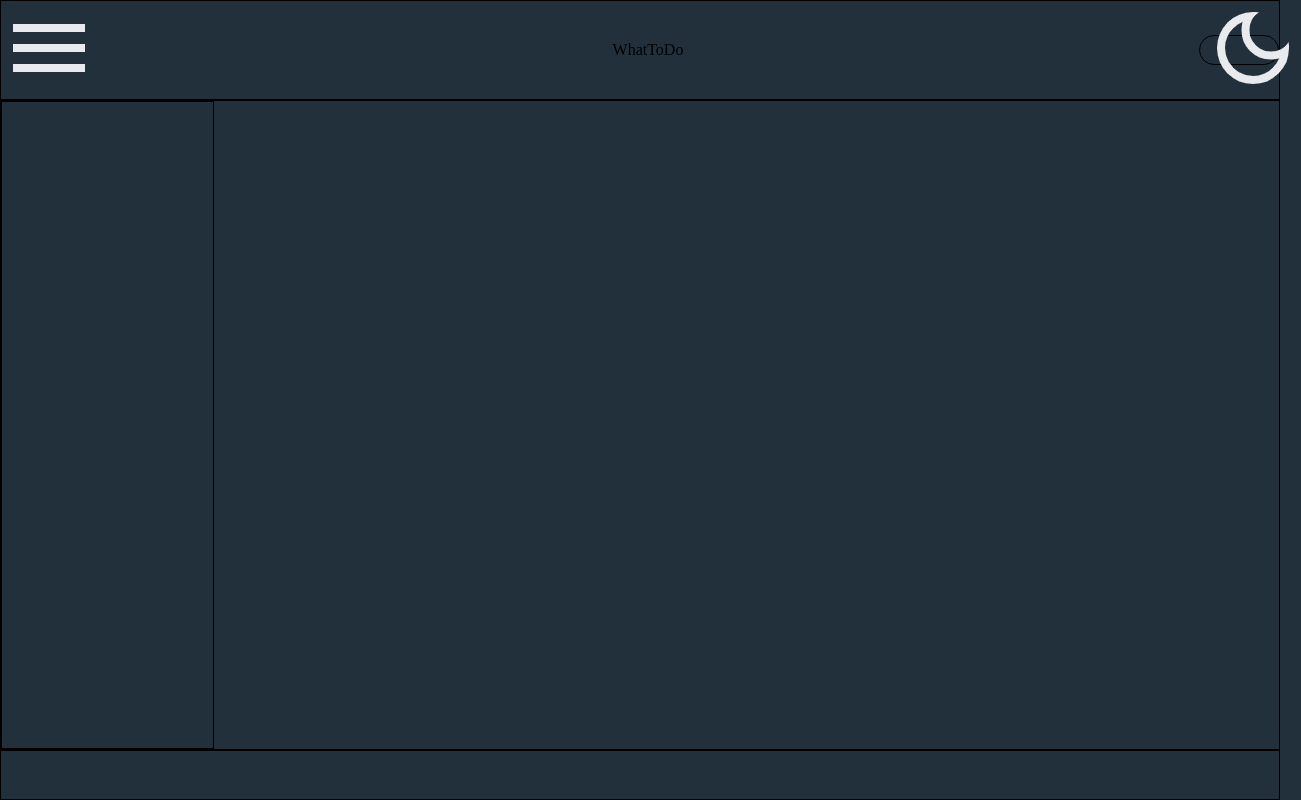
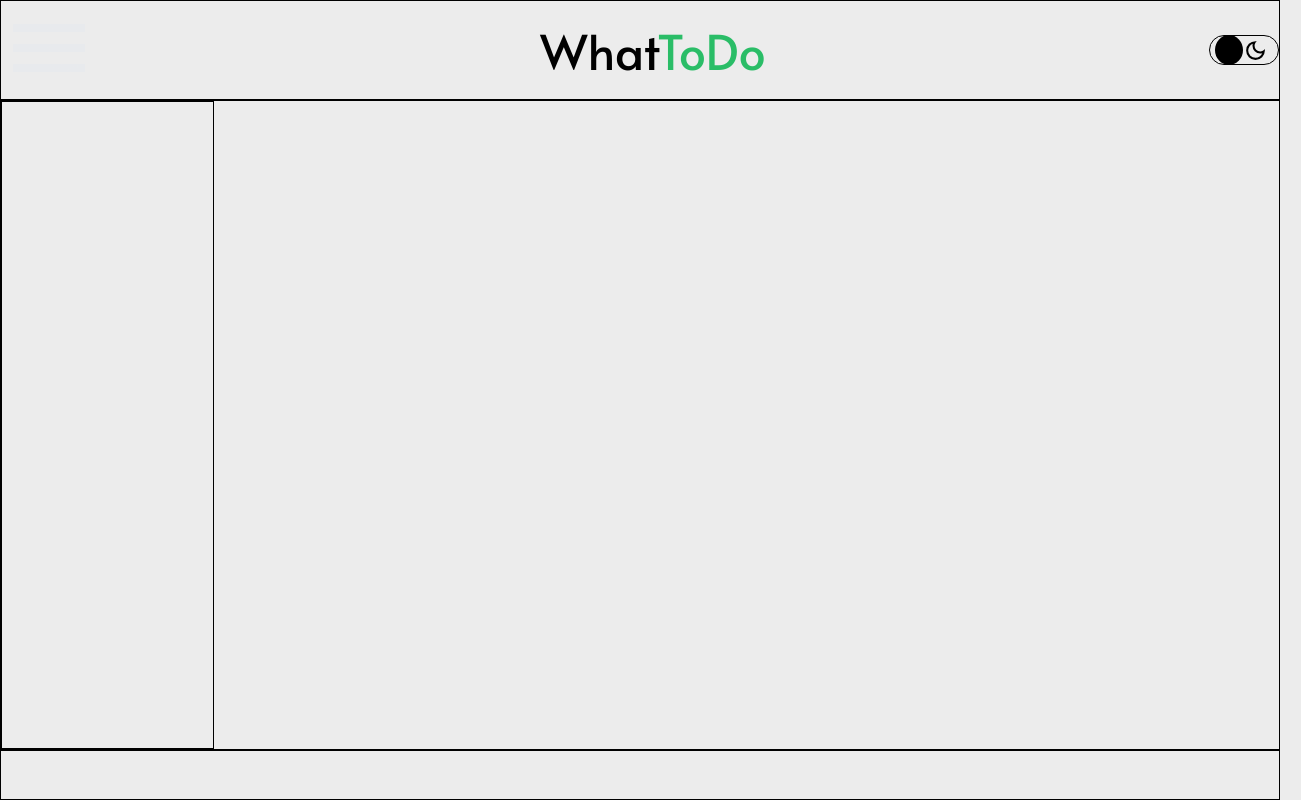
Before and after one commit to OXsatoshi/to-dos-list, a website built with webpack: page src/index.html in a window 1280 px wide. Shown: the whole page, 1301 px wide, since content can reach past the window. Built offline with nearby package versions, Linux system fonts and the light colour scheme; files whose address does not match are found by name.

Commit message:
Implement theme switch feature

```diff
--- /dev/null
+++ b/src/iconImageGenerator.js
@@ -0,0 +1,15 @@
+import darkModeIcon from './img/dark_mode_24dp_FILL0_wght400_GRAD0_opsz24.svg';
+import lightModeIcon from "./img/light_mode_24dp_FILL0_wght400_GRAD0_opsz24.svg"
+
+const darkMode  = new Image();
+const lightMode = new Image();
+lightMode.src = lightModeIcon ;
+lightMode.style.height = "25px";
+lightMode.style.width = "25px";
+lightMode.style.position ="absolute";
+darkMode.src = darkModeIcon;
+
+darkMode.style.height = "25px";
+darkMode.style.width = "25px";
+darkMode.style.fill = "black";
+export {darkMode ,lightMode} ;
--- a/src/index.html
+++ b/src/index.html
@@ -3,6 +3,7 @@
 <head>
     <meta charset="UTF-8">
     <meta name="viewport" content="width=device-width, initial-scale=1.0">
+    <link href="https://fonts.googleapis.com/css2?family=Alata&display=swap" rel="stylesheet">
     <title>Do Something</title>
 </head>
 <body>
@@ -10,7 +11,7 @@
         <div class="left-side">
             <img src="./dist/img/menu_24dp_FILL0_wght400_GRAD0_opsz24.png">
         </div>
-        <div class="logo">WhatToDo</div>
+        <div class="logo"><span>What</span><span>ToDo</span></div>
         <div class="right-side">
             <label for="theme-toggle">
                 <input type="checkbox" id="theme-toggle">
@@ -18,9 +19,7 @@
                     <div class="cercle">
 
                     </div>
-                    <div>
-                        <img src="dist/img/dark_mode_24dp_FILL0_wght400_GRAD0_opsz24.png" alt="">
-                    </div>
+
                 </div>
                 <input type="checkbox" id="theme-toggle">
             </label>
--- a/src/index.js
+++ b/src/index.js
@@ -1,21 +1,29 @@
 import './styles.css'
-import darkModeIcon from './img/dark_mode_24dp_FILL0_wght400_GRAD0_opsz24.png'
+import { darkMode ,lightMode} from './iconImageGenerator';
 const rootStyles = getComputedStyle(document.documentElement);
 const whiteThmeColor = rootStyles.getPropertyValue('--white-theme');
 const darkThemeColor = rootStyles.getPropertyValue('--dark-theme');
-document.querySelector('body').style.backgroundColor = darkThemeColor;
+
 const toggle = document.querySelector('input');
+const themeSwitcher = document.querySelector('.theme-switcher');
+themeSwitcher.appendChild(darkMode);
+document.querySelector('body').style.backgroundColor = whiteThmeColor;
+document.querySelector('body').style.color = rootStyles.getPropertyValue('--light-theme-font-color')
 const cercle = document.querySelector('.cercle');
 toggle.addEventListener('change',()=>{
     if(toggle.checked){
             cercle.classList.add('moved');
             document.querySelector('body').style.backgroundColor = darkThemeColor;
-
+            themeSwitcher.removeChild(darkMode);
+            themeSwitcher.appendChild(lightMode);
+            document.querySelector('body').style.color = rootStyles.getPropertyValue('--dark-theme-font-color');
     }
     else {
             cercle.classList.remove('moved');
+            themeSwitcher.removeChild(lightMode);
+            themeSwitcher.appendChild(darkMode);
             document.querySelector('body').style.backgroundColor = whiteThmeColor;
-
+            document.querySelector('body').style.color = rootStyles.getPropertyValue('--light-theme-font-color');
     }
 
 })
--- a/src/styles.css
+++ b/src/styles.css
@@ -4,8 +4,11 @@
     box-sizing: border-box;
 }
 :root{
-    --white-theme:rgb(255,255,255);
+    --white-theme:#ececec;
     --dark-theme:#22303c;
+    --light-theme-font-color:rgb(0,0,0);
+    --dark-theme-font-color:rgb(255,255,255);
+    font-family: 'Alata', sans-serif;
 }
 body {
     display: grid;
@@ -40,7 +43,7 @@ input[type="checkbox"]{
     display: none;
 }
 .theme-switcher {
-    width: 80px;
+    width: 70px;
     height: 30px;
     border-radius: 15px;
     border: 1px black solid;
@@ -48,15 +51,22 @@ input[type="checkbox"]{
     align-items: center;
     padding-left: 5px;
     padding-right: 10px;
+    position: relative;
 }
 .theme-switcher > div.cercle {
-    height: 25px;
+    height: 30px;
     background-color: black;
-    width: 25px;
+    width: 30px;
     border-radius: 50%;
 
-    transition: transform 0.5s ease-in-out;
+    transition: transform 0.2s ease-in-out;
 }
 .moved {
-    transform: translateX(45px);
+    transform: translateX(30px);
 }
+.logo {
+    font-size: 3rem;
+}
+body > header > div.logo > span:nth-child(2){
+    color: #2abd67;
+}
```
Also changed, not shown: dist/79cb848b41db3b0a7c4c.png (deleted), dist/bundle.js, dist/index.html, src/img/dark_mode_24dp_FILL0_wght400_GRAD0_opsz24.png (deleted), src/img/dark_mode_24dp_FILL0_wght400_GRAD0_opsz24.svg (added), src/img/light_mode_24dp_FILL0_wght400_GRAD0_opsz24.png (deleted), src/img/light_mode_24dp_FILL0_wght400_GRAD0_opsz24.svg (added), 1 other file.
